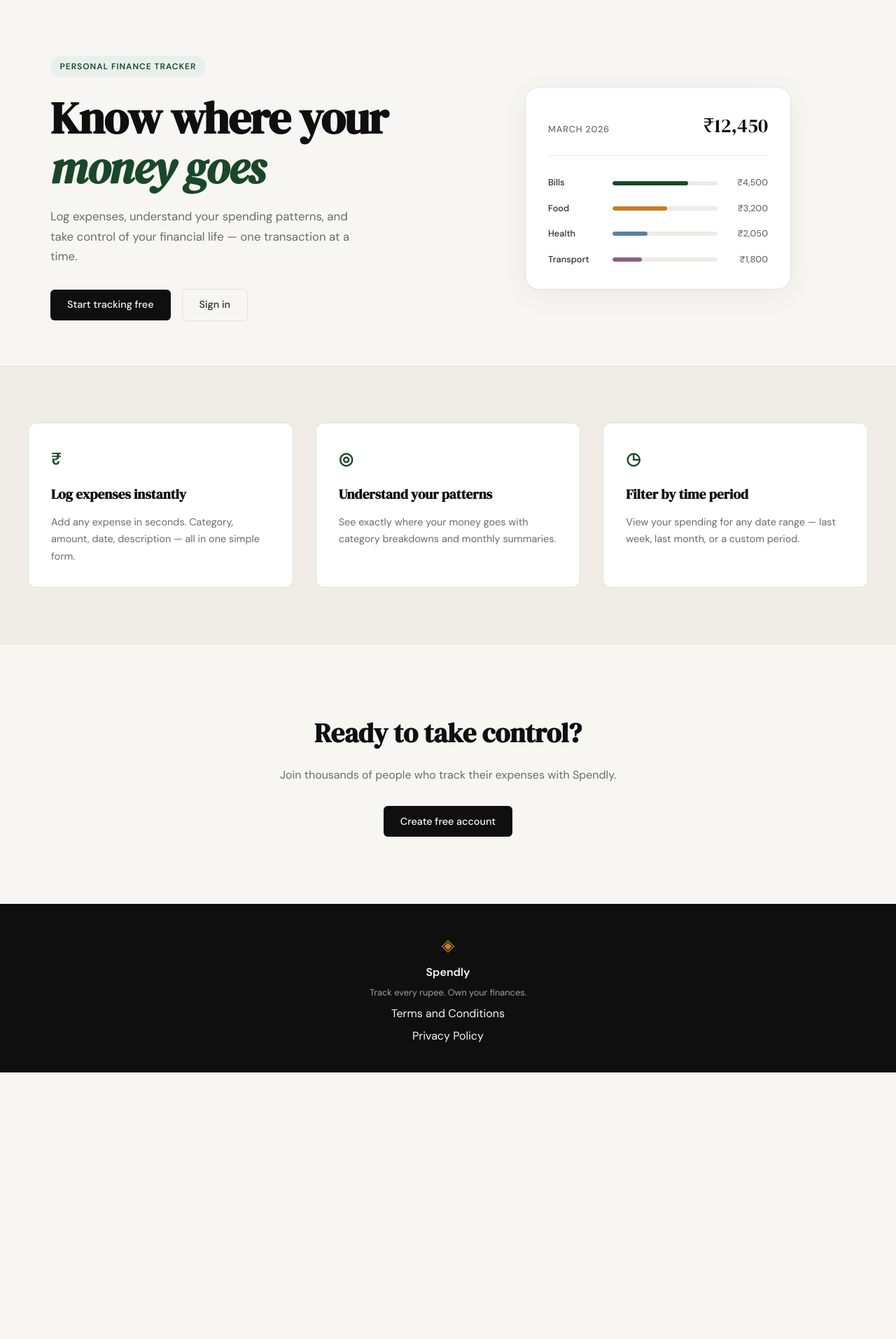
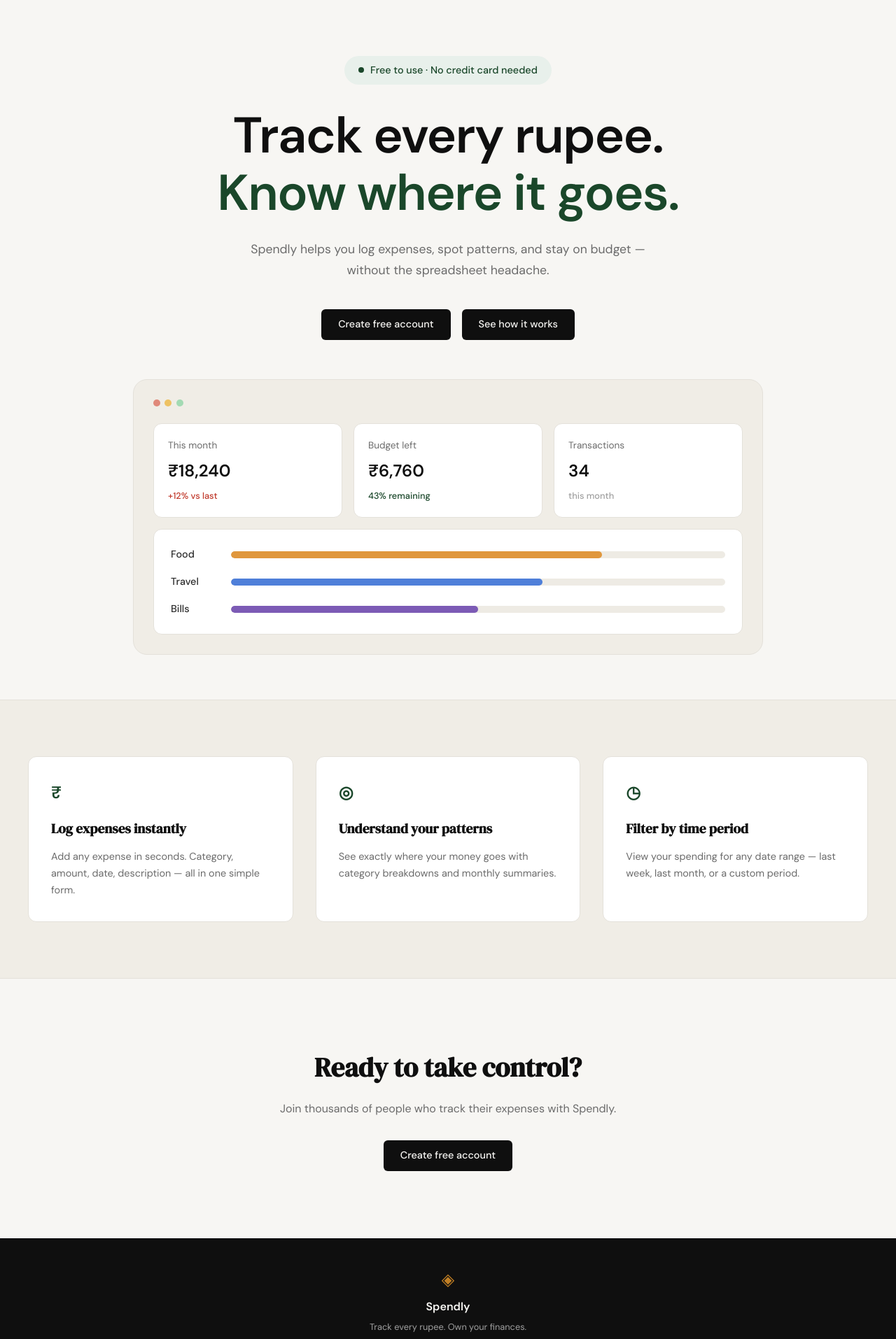
Before and after one commit to jeswingeorge/spendly-expense-tracker, a Flask app: page / in a window 1280 px wide. Shown: the part 61-1975 px from the top of the page at 70% size. Before the commit the page ends 1594 px from the top, so only its background shows below. Run offline with Flask 3, Linux system fonts and the light colour scheme.

Commit message:
landing: redesign hero section

```diff
--- a/static/css/style.css
+++ b/static/css/style.css
@@ -125,53 +125,70 @@ a { color: inherit; text-decoration: none; }
 
 .hero {
     padding: 5rem 2rem 4rem;
-    display: grid;
-    grid-template-columns: 1fr 1fr;
-    gap: 4rem;
+    display: flex;
+    flex-direction: column;
     align-items: center;
+    text-align: center;
+    gap: 3.5rem;
     max-width: var(--max-width);
     margin: 0 auto;
 }
 
+.hero-inner {
+    display: flex;
+    flex-direction: column;
+    align-items: center;
+    max-width: 700px;
+}
+
 .hero-badge {
-    display: inline-block;
+    display: inline-flex;
+    align-items: center;
+    gap: 0.55rem;
     background: var(--accent-light);
     color: var(--accent);
-    font-size: 0.75rem;
+    font-size: 0.9rem;
+    font-weight: 500;
+    padding: 0.55rem 1.25rem;
+    border-radius: 999px;
+    margin-bottom: 2rem;
+}
+
+.badge-dot {
+    width: 8px;
+    height: 8px;
+    border-radius: 50%;
+    background: var(--accent);
+    flex-shrink: 0;
+}
+
+.hero-title {
+    font-family: var(--font-body);
     font-weight: 600;
-    letter-spacing: 0.08em;
-    text-transform: uppercase;
-    padding: 0.35rem 0.85rem;
-    border-radius: 999px;
+    font-size: clamp(2.75rem, 6vw, 4.5rem);
+    line-height: 1.15;
+    letter-spacing: -0.02em;
+    color: var(--ink);
     margin-bottom: 1.5rem;
 }
 
-.hero-title {
-    font-family: var(--font-display);
-    font-size: clamp(2.5rem, 5vw, 4rem);
-    line-height: 1.1;
-    letter-spacing: -0.02em;
-    color: var(--ink);
-    margin-bottom: 1.25rem;
-}
-
-.hero-title em {
-    font-style: italic;
+.hero-title-accent {
     color: var(--accent);
 }
 
 .hero-subtitle {
-    font-size: 1.05rem;
+    font-size: 1.1rem;
     color: var(--ink-muted);
     line-height: 1.7;
-    max-width: 460px;
-    margin-bottom: 2rem;
+    max-width: 580px;
+    margin-bottom: 2.5rem;
 }
 
 .hero-actions {
     display: flex;
     gap: 1rem;
     align-items: center;
+    justify-content: center;
 }
 
 /* ------------------------------------------------------------------ */
@@ -181,58 +198,98 @@ a { color: inherit; text-decoration: none; }
 .hero-visual {
     display: flex;
     justify-content: center;
+    width: 100%;
 }
 
 .mock-card {
+    background: var(--paper-warm);
+    border: 1px solid var(--border);
+    border-radius: var(--radius-lg);
+    padding: 1.75rem;
+    width: 100%;
+    max-width: 900px;
+    text-align: left;
+}
+
+.mock-dots {
+    display: flex;
+    gap: 0.4rem;
+    margin-bottom: 1.5rem;
+}
+
+.dot {
+    width: 10px;
+    height: 10px;
+    border-radius: 50%;
+}
+
+.dot-red { background: #e0897a; }
+.dot-yellow { background: #eec263; }
+.dot-green { background: #a3dab3; }
+
+.mock-stats {
+    display: grid;
+    grid-template-columns: repeat(3, 1fr);
+    gap: 1rem;
+    margin-bottom: 1rem;
+}
+
+.mock-stat {
     background: var(--paper-card);
     border: 1px solid var(--border);
-    border-radius: var(--radius-lg);
-    padding: 2rem;
-    width: 100%;
-    max-width: 380px;
-    box-shadow: 0 8px 40px rgba(0,0,0,0.06);
+    border-radius: var(--radius-md);
+    padding: 1.25rem;
+    display: flex;
+    flex-direction: column;
+    gap: 0.4rem;
 }
 
-.mock-card-header {
-    display: flex;
-    justify-content: space-between;
-    align-items: baseline;
-    margin-bottom: 1.75rem;
-    padding-bottom: 1.25rem;
-    border-bottom: 1px solid var(--border-soft);
+.mock-stat-label {
+    font-size: 0.85rem;
+    color: var(--ink-muted);
 }
 
-.mock-label {
-    font-size: 0.8rem;
-    font-weight: 500;
-    color: var(--ink-muted);
-    text-transform: uppercase;
-    letter-spacing: 0.06em;
-}
-
-.mock-total {
-    font-family: var(--font-display);
-    font-size: 1.75rem;
+.mock-stat-value {
+    font-family: var(--font-body);
+    font-weight: 600;
+    font-size: 1.5rem;
     color: var(--ink);
 }
 
-.mock-bars { display: flex; flex-direction: column; gap: 1rem; }
+.mock-stat-change {
+    font-size: 0.8rem;
+    font-weight: 500;
+}
+
+.mock-stat-change-negative { color: var(--danger); }
+.mock-stat-change-positive { color: var(--accent); }
+.mock-stat-change-neutral { color: var(--ink-faint); }
+
+.mock-bars-card {
+    background: var(--paper-card);
+    border: 1px solid var(--border);
+    border-radius: var(--radius-md);
+    padding: 1.5rem;
+    display: flex;
+    flex-direction: column;
+    gap: 1rem;
+}
 
 .mock-bar-row {
     display: grid;
-    grid-template-columns: 80px 1fr 60px;
+    grid-template-columns: 70px 1fr;
     align-items: center;
-    gap: 0.75rem;
+    gap: 1rem;
 }
 
 .mock-cat {
-    font-size: 0.8rem;
+    font-size: 0.9rem;
     font-weight: 500;
     color: var(--ink-soft);
 }
 
 .mock-bar-track {
-    height: 6px;
+    height: 10px;
     background: var(--border-soft);
     border-radius: 999px;
     overflow: hidden;
@@ -240,21 +297,13 @@ a { color: inherit; text-decoration: none; }
 
 .mock-bar {
     height: 100%;
-    background: var(--accent);
     border-radius: 999px;
     transition: width 0.6s ease;
 }
 
-.mock-bar-2 { background: var(--accent-2); }
-.mock-bar-3 { background: #5b7fa6; }
-.mock-bar-4 { background: #8b5e83; }
-
-.mock-amt {
-    font-size: 0.8rem;
-    font-weight: 500;
-    color: var(--ink-muted);
-    text-align: right;
-}
+.mock-bar-food { background: #e0973d; }
+.mock-bar-travel { background: #4f7fd9; }
+.mock-bar-bills { background: #7c5bb5; }
 
 /* ------------------------------------------------------------------ */
 /* Buttons                                                             */
@@ -562,14 +611,8 @@ a { color: inherit; text-decoration: none; }
 /* ------------------------------------------------------------------ */
 
 @media (max-width: 900px) {
-    .hero {
-        grid-template-columns: 1fr;
-        text-align: center;
-    }
-
     .hero-subtitle { max-width: 100%; }
-    .hero-actions { justify-content: center; }
-    .hero-visual { display: none; }
+    .mock-stats { grid-template-columns: 1fr; }
 
     .features-inner { grid-template-columns: 1fr; }
 }
--- a/templates/landing.html
+++ b/templates/landing.html
@@ -6,55 +6,65 @@
 
 <section class="hero">
     <div class="hero-inner">
-        <div class="hero-badge">Personal Finance Tracker</div>
+        <div class="hero-badge">
+            <span class="badge-dot"></span>
+            Free to use &middot; No credit card needed
+        </div>
         <h1 class="hero-title">
-            Know where your<br>
-            <em>money goes</em>
+            Track every rupee.<br>
+            <span class="hero-title-accent">Know where it goes.</span>
         </h1>
         <p class="hero-subtitle">
-            Log expenses, understand your spending patterns,
-            and take control of your financial life —
-            one transaction at a time.
+            Spendly helps you log expenses, spot patterns, and stay
+            on budget — without the spreadsheet headache.
         </p>
         <div class="hero-actions">
-            <a href="{{ url_for('register') }}" class="btn-primary">Start tracking free</a>
-            <a href="{{ url_for('login') }}" class="btn-ghost">Sign in</a>
+            <a href="{{ url_for('register') }}" class="btn-primary">Create free account</a>
+            <a href="#" class="btn-primary">See how it works</a>
         </div>
     </div>
     <div class="hero-visual">
         <div class="mock-card">
-            <div class="mock-card-header">
-                <span class="mock-label">March 2026</span>
-                <span class="mock-total">₹12,450</span>
+            <div class="mock-dots">
+                <span class="dot dot-red"></span>
+                <span class="dot dot-yellow"></span>
+                <span class="dot dot-green"></span>
             </div>
-            <div class="mock-bars">
+            <div class="mock-stats">
+                <div class="mock-stat">
+                    <span class="mock-stat-label">This month</span>
+                    <span class="mock-stat-value">₹18,240</span>
+                    <span class="mock-stat-change mock-stat-change-negative">+12% vs last</span>
+                </div>
+                <div class="mock-stat">
+                    <span class="mock-stat-label">Budget left</span>
+                    <span class="mock-stat-value">₹6,760</span>
+                    <span class="mock-stat-change mock-stat-change-positive">43% remaining</span>
+                </div>
+                <div class="mock-stat">
+                    <span class="mock-stat-label">Transactions</span>
+                    <span class="mock-stat-value">34</span>
+                    <span class="mock-stat-change mock-stat-change-neutral">this month</span>
+                </div>
+            </div>
+            <div class="mock-bars-card">
+                <div class="mock-bar-row">
+                    <span class="mock-cat">Food</span>
+                    <div class="mock-bar-track">
+                        <div class="mock-bar mock-bar-food" style="width: 75%"></div>
+                    </div>
+                </div>
+                <div class="mock-bar-row">
+                    <span class="mock-cat">Travel</span>
+                    <div class="mock-bar-track">
+                        <div class="mock-bar mock-bar-travel" style="width: 63%"></div>
+                    </div>
+                </div>
                 <div class="mock-bar-row">
                     <span class="mock-cat">Bills</span>
                     <div class="mock-bar-track">
-                        <div class="mock-bar" style="width: 72%"></div>
+                        <div class="mock-bar mock-bar-bills" style="width: 50%"></div>
                     </div>
-                    <span class="mock-amt">₹4,500</span>
-                </div>
-                <div class="mock-bar-row">
-                    <span class="mock-cat">Food</span>
-                    <div class="mock-bar-track">
-                        <div class="mock-bar mock-bar-2" style="width: 52%"></div>
-                    </div>
-                    <span class="mock-amt">₹3,200</span>
-                </div>
-                <div class="mock-bar-row">
-                    <span class="mock-cat">Health</span>
-                    <div class="mock-bar-track">
-                        <div class="mock-bar mock-bar-3" style="width: 33%"></div>
-                    </div>
-                    <span class="mock-amt">₹2,050</span>
-                </div>
-                <div class="mock-bar-row">
-                    <span class="mock-cat">Transport</span>
-                    <div class="mock-bar-track">
-                        <div class="mock-bar mock-bar-4" style="width: 28%"></div>
-                    </div>
-                    <span class="mock-amt">₹1,800</span>
                 </div>
             </div>
         </div>
```
Also changed, not shown: front_end_image.png (added).
